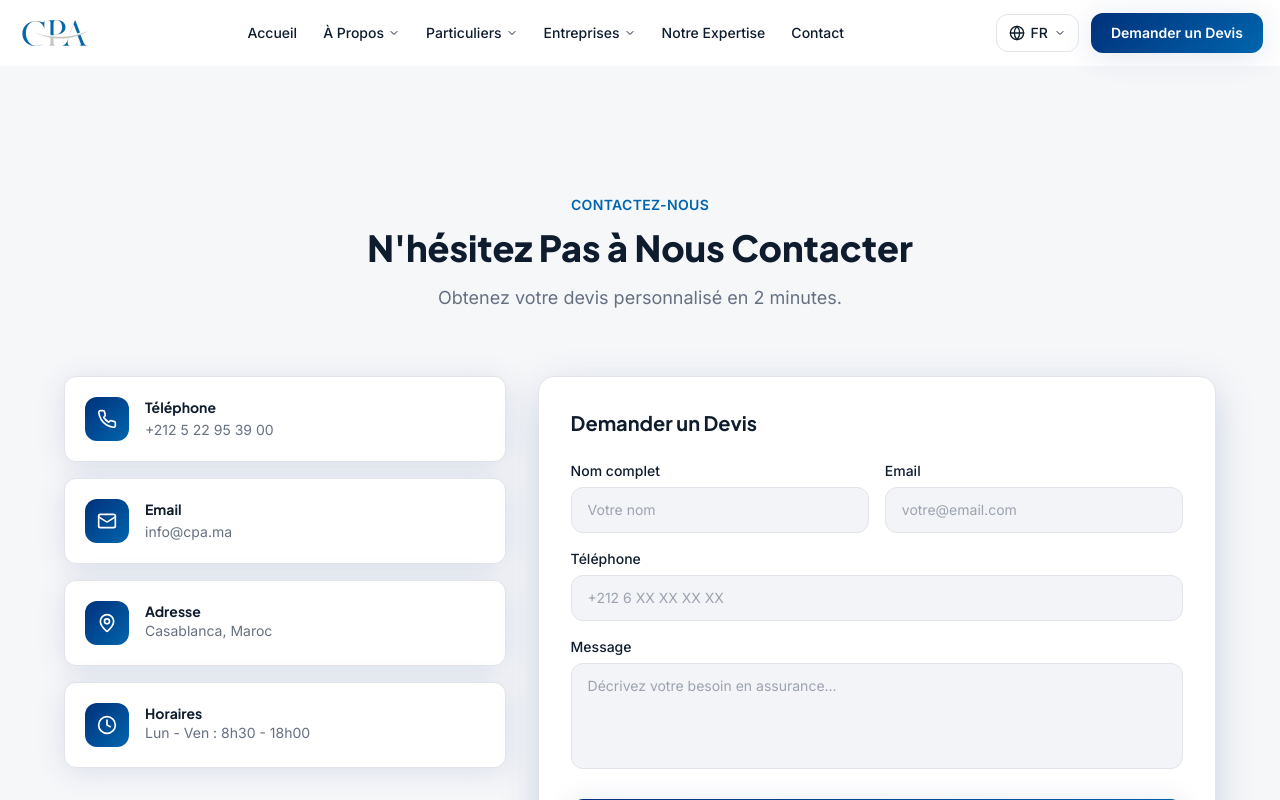
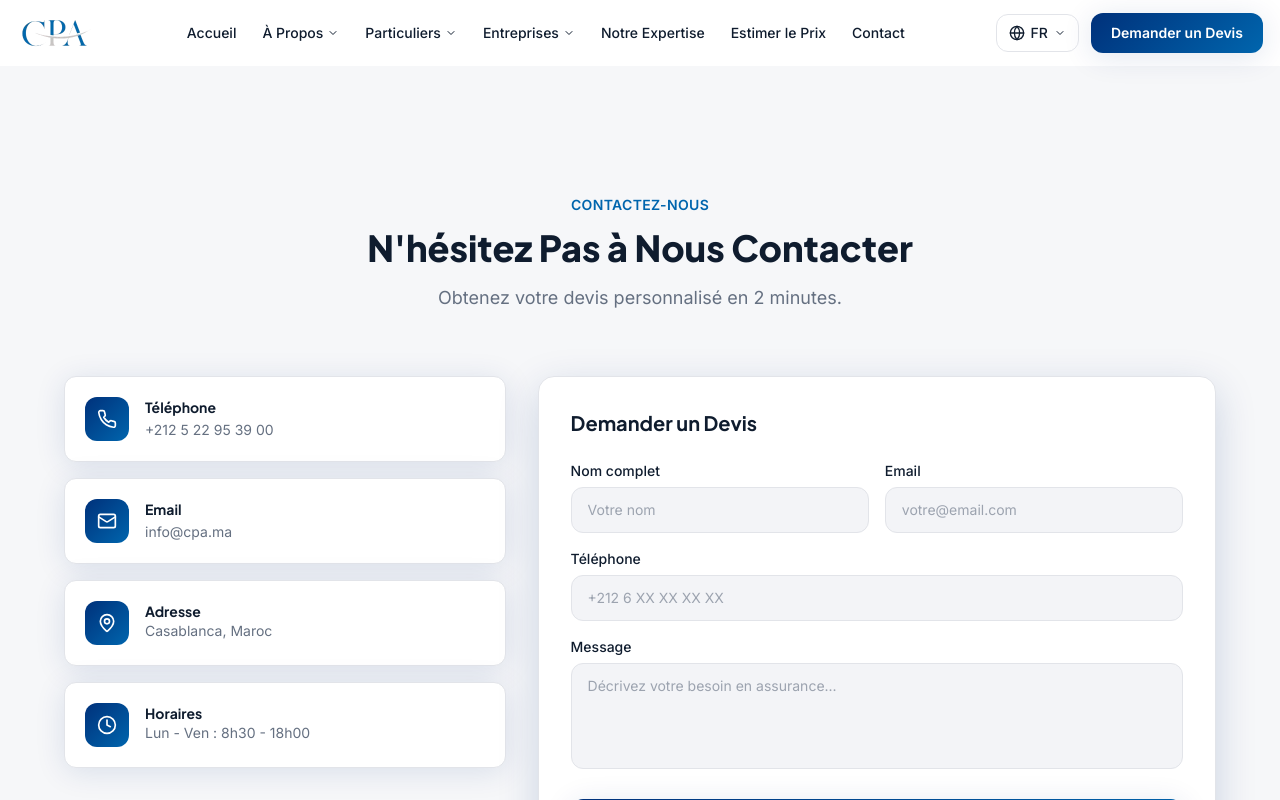
Before and after one commit to Bourzguifatimazahra/CPA-Digital-, a React (Vite) app: page /contact in a window 1280 px wide. Shown: the top 800 px of the page. Built offline with nearby package versions, Linux system fonts and the light colour scheme; the HTML template or start-up script is replaced by a standard one.

Commit message:
calculateur

```diff
--- a/src/components/Navbar.tsx
+++ b/src/components/Navbar.tsx
@@ -16,6 +16,7 @@ interface NavItem {
   label: string;
   href: string;
   children?: NavChild[];
+  isExternal?: boolean;
 }
 
 const langLabels: Record<Lang, string> = { fr: "FR", en: "EN", ar: "AR", es: "ES" };
@@ -99,12 +100,20 @@ const Navbar = () => {
     {
       label: t("nav_expertise"), href: "/expertise",
     },
+    {
+      label: t("nav_estimate"),
+      href: "https://calculateurcpa.netlify.app/",
+      isExternal: true
+    },
     { label: t("nav_contact"), href: "/contact" },
   ];
 
   const isHash = (href: string) => href.includes("#");
 
-  const NavLinkEl = ({ href, children, className, onClick }: { href: string; children: React.ReactNode; className?: string; onClick?: () => void }) => {
+  const NavLinkEl = ({ href, children, className, onClick, isExternal }: { href: string; children: React.ReactNode; className?: string; onClick?: () => void; isExternal?: boolean }) => {
+    if (isExternal) {
+      return <a href={href} target="_blank" rel="noopener noreferrer" className={className} onClick={onClick}>{children}</a>;
+    }
     if (isHash(href)) {
       if (location.pathname !== "/" && href.startsWith("/#")) {
         return <Link to={href} className={className} onClick={onClick}>{children}</Link>;
@@ -137,6 +146,7 @@ const Navbar = () => {
             >
               <NavLinkEl
                 href={item.href}
+                isExternal={item.isExternal}
                 className="flex items-center gap-1 px-3 py-2 rounded-lg text-sm font-medium text-foreground hover:text-primary hover:bg-secondary transition-all"
               >
                 {item.label}
@@ -285,6 +295,7 @@ const Navbar = () => {
                   <div className="flex items-center justify-between">
                     <NavLinkEl
                       href={item.href}
+                      isExternal={item.isExternal}
                       onClick={() => !item.children && setIsOpen(false)}
                       className="flex-1 block px-4 py-3 text-sm font-medium text-foreground hover:text-primary hover:bg-secondary rounded-lg transition-all"
                     >
--- a/src/components/QuoteCalculator.tsx
+++ b/src/components/QuoteCalculator.tsx
@@ -291,10 +291,11 @@ const QuoteCalculator = () => {
           className="text-center mb-8"
         >
           <motion.a
-            href="https://cpa.computerassociates.ma/"
+            href="https://calculateurcpa.netlify.app/"
             target="_blank"
             rel="noopener noreferrer"
-            variants={buttonHoverVariants}
+            whileHover={{ scale: 1.05 }}
+            whileTap={{ scale: 0.95 }}
             initial="rest"
             whileHover="hover"
             whileTap="tap"
@@ -387,7 +388,7 @@ const QuoteCalculator = () => {
             </motion.div>
 
             <a
-              href="https://cpa.computerassociates.ma/"
+              href="https://calculateurcpa.netlify.app/"
               target="_blank"
               rel="noopener noreferrer"
               className="w-full flex items-center justify-center gap-2 py-4 rounded-xl cpa-gradient-bg text-primary-foreground font-bold text-base cpa-shadow hover:opacity-90 transition-opacity"
--- a/src/i18n/translations.ts
+++ b/src/i18n/translations.ts
@@ -44,6 +44,7 @@ export const translations = {
   nav_audit: { fr: "Audit et Management des Risques", en: "Risk Audit & Management", ar: "تدقيق وإدارة المخاطر", es: "Auditoría de Riesgos" },
   nav_contact: { fr: "Contact", en: "Contact", ar: "اتصل بنا", es: "Contacto" },
   nav_quote: { fr: "Demander un Devis", en: "Request a Quote", ar: "طلب عرض أسعار", es: "Solicitar Presupuesto" },
+  nav_estimate: { fr: "Estimer le Prix", en: "Estimate Price", ar: "تقدير السعر", es: "Estimar Precio" },
   nav_expertise: { fr: "Notre Expertise", en: "Our Expertise", ar: "خبرتنا", es: "Nuestra Experiencia" },
   nav_expertise_solutions: { fr: "Solutions complètes", en: "Complete Solutions", ar: "حلول متكاملة", es: "Soluciones Completas" },
   nav_expertise_gestion: { fr: "Gestion des risques", en: "Risk Management", ar: "إدارة المخاطر", es: "Gestión de Riesgos" },
```
